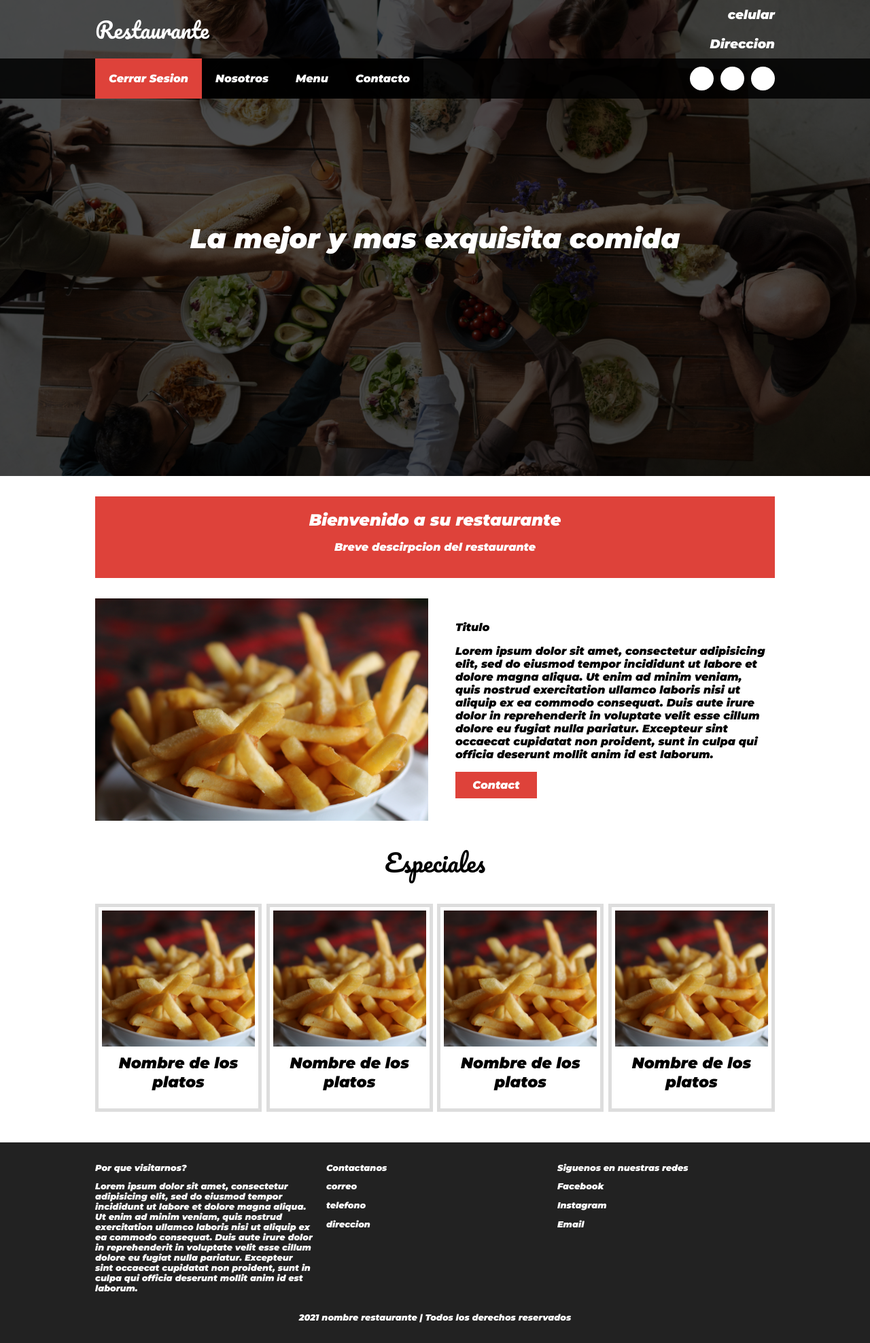
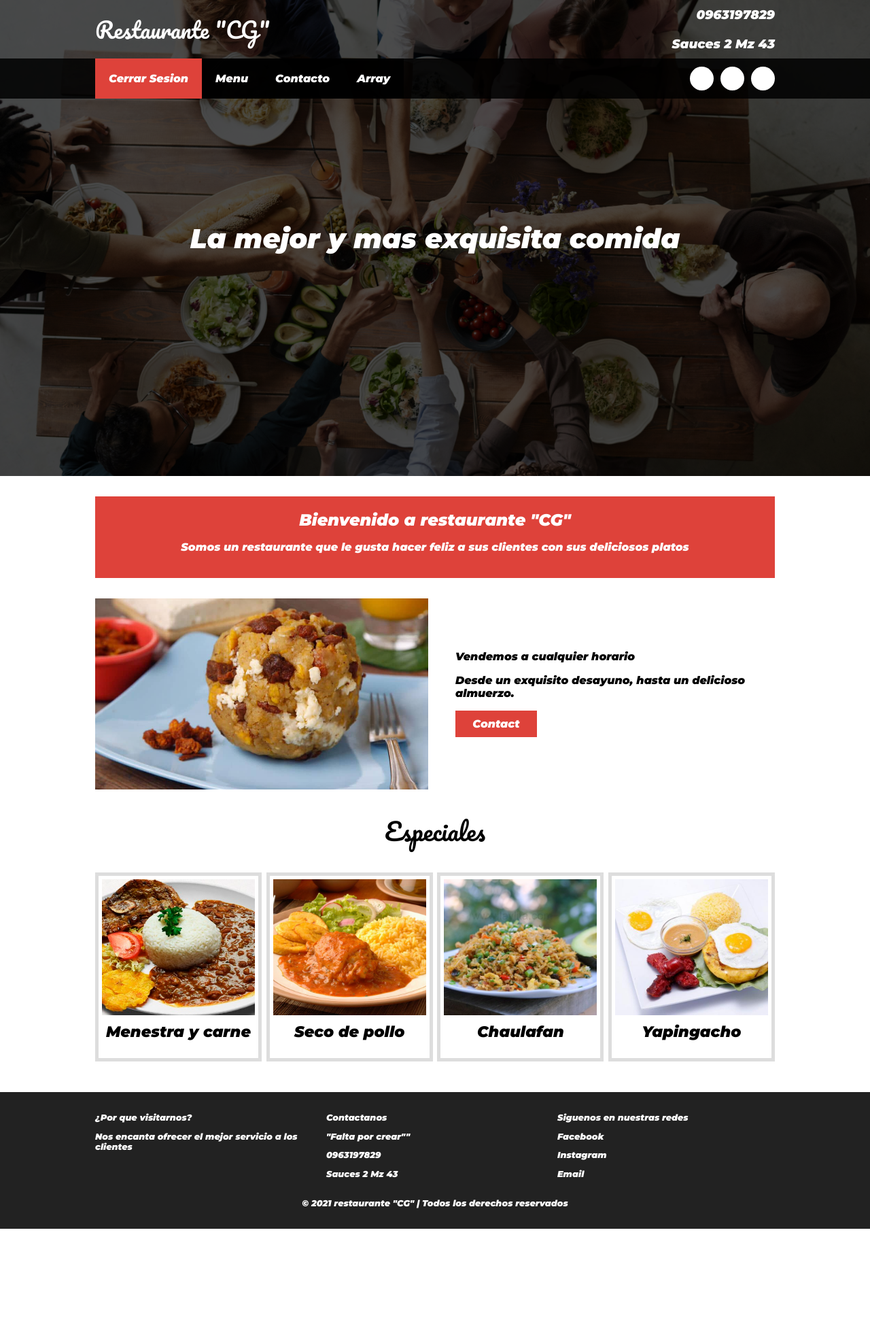
Before and after one commit to luisfer30/restaurante, a PHP site: page /view/bienvenido.php in a window 1280 px wide. Shown: the whole page at 68% size. After the commit the page ends 1807 px from the top, so only its background shows below. Run offline with PHP 8.4, Linux system fonts and the light colour scheme; a user stored in the database is signed in; some libraries are stand-ins or nearby versions.

Commit message:
Terminado el inicio, recuerda avanzar con el menu

```diff
--- a/view/bienvenido.php
+++ b/view/bienvenido.php
@@ -22,14 +22,14 @@
         <header class="main-header">
             <div class="container container--flex">
                 <div class="logo-container column column--50 ">
-                <h1 class="logo">Restaurante</h1>
+                <h1 class="logo">Restaurante "CG"</h1>
                 </div>
                 <div class="main-header__contactInfo column column--50 ">
                     <p class="main-header__contactInfo__phone">
-                        <span class="icon-celular">celular</span>
+                        <span class="icon-celular">0963197829</span>
                         </p>
                        <p class="main-header__contactInfo__address">
-                           <span class="icon-ubicacion">Direccion</span>
+                           <span class="icon-ubicacion">Sauces 2 Mz 43</span>
                     </p>
                 </div>
             </div>
@@ -39,14 +39,14 @@
         <span class="icon-barra" id="btnmenu"></span>
         <ul class="menu" id="menu">
             <li class="menu__item" ><a href="../validaciones/cerrar.php" class="menu__link menu__link--select">Cerrar Sesion</a></li>
-            <li class="menu__item" ><a href="nosotros.html" class="menu__link">Nosotros</a></li>
             <li class="menu__item" ><a href="menu.php" class="menu__link">Menu</a></li>
             <li class="menu__item" ><a href="contacto.php" class="menu__link">Contacto</a></li>
+            <li class="menu__item" ><a href="#" class="menu__link"><?php echo $_SESSION['usuario']; ?></a></li>
         </ul>
         <div class="social-icon">
-            <a href="" class="social-icon__link"><span class="icon-facebook"></span></a>
-            <a href="" class="social-icon__link"><span class="icon-instagram"></span></a>
-            <a href="" class="social-icon__link"><span class="icon-correo"></span></a>
+            <a href="#" class="social-icon__link"><span class="icon-facebook"></span></a>
+            <a href="#" class="social-icon__link"><span class="icon-instagram"></span></a>
+            <a href="#" class="social-icon__link"><span class="icon-correo"></span></a>
         </div>
     </div>
 </nav>
@@ -59,23 +59,18 @@
     <main class="main">
     <section class="group group--color">
 <div class="container">
-    <h2 class="main__tittle">Bienvenido a su restaurante</h2>
-    <p class="main_txt">Breve descirpcion del restaurante</p>
+    <h2 class="main__tittle">Bienvenido a restaurante "CG"</h2>
+    <p class="main_txt">Somos un restaurante que le gusta hacer feliz a sus clientes con sus deliciosos platos</p>
 </div>
     </section>
 <section class="group main__about__description">
     <div class="container container--flex">
         <div class="column column--50">
-        <img src="../imagenes/food1.jpg">
+        <img src="../imagenes/platoP.jpg">
         </div>
         <div class="column column--50">
-        <h3 class="column__title">Titulo</h3>
-        <p class="column_txt">Lorem ipsum dolor sit amet, consectetur adipisicing elit, sed do eiusmod
-        tempor incididunt ut labore et dolore magna aliqua. Ut enim ad minim veniam,
-        quis nostrud exercitation ullamco laboris nisi ut aliquip ex ea commodo
-        consequat. Duis aute irure dolor in reprehenderit in voluptate velit esse
-        cillum dolore eu fugiat nulla pariatur. Excepteur sint occaecat cupidatat non
-        proident, sunt in culpa qui officia deserunt mollit anim id est laborum.</p>
+        <h3 class="column__title">Vendemos a cualquier horario</h3>
+        <p class="column_txt">Desde un exquisito desayuno, hasta un delicioso almuerzo.</p>
 
         <a href="" class="btn btn--contact">Contact</a>
 
@@ -90,17 +85,17 @@
     <h2 class="group__title">Especiales</h2>
     <div class="container container--flex">
     <div class="column column--50-25">
-        <img src="../imagenes/food1.jpg" class="today-special__img">
-        <div class="today-special__title">Nombre de los platos</div>
+        <img src="../imagenes/plato1.jpg" class="today-special__img">
+        <div class="today-special__title">Menestra y carne</div>
     </div><div class="column column--50-25">
-        <img src="../imagenes/food1.jpg" class="today-special__img">
-        <div class="today-special__title">Nombre de los platos</div>
+        <img src="../imagenes/plato2.jpg" class="today-special__img">
+        <div class="today-special__title">Seco de pollo</div>
     </div><div class="column column--50-25">
-        <img src="../imagenes/food1.jpg" class="today-special__img">
-        <div class="today-special__title">Nombre de los platos</div>
+        <img src="../imagenes/plato3.jpg" class="today-special__img">
+        <div class="today-special__title">Chaulafan</div>
     </div><div class="column column--50-25">
-        <img src="../imagenes/food1.jpg" class="today-special__img">
-        <div class="today-special__title">Nombre de los platos</div>
+        <img src="../imagenes/plato4.jpg" class="today-special__img">
+        <div class="today-special__title">Yapingacho</div>
     </div>
 </div>
 </section>
@@ -110,19 +105,14 @@
 <footer class="main-footer">
     <div class="container container--flex">
         <div class="column column--33">
-            <h2 class="column__title">Por que visitarnos?</h2>
-            <p class="column__txt">Lorem ipsum dolor sit amet, consectetur adipisicing elit, sed do eiusmod
-            tempor incididunt ut labore et dolore magna aliqua. Ut enim ad minim veniam,
-            quis nostrud exercitation ullamco laboris nisi ut aliquip ex ea commodo
-            consequat. Duis aute irure dolor in reprehenderit in voluptate velit esse
-            cillum dolore eu fugiat nulla pariatur. Excepteur sint occaecat cupidatat non
-            proident, sunt in culpa qui officia deserunt mollit anim id est laborum.</p>
+            <h2 class="column__title">¿Por que visitarnos?</h2>
+            <p class="column__txt">Nos encanta ofrecer el mejor servicio a los clientes</p>
         </div>
         <div class="column column--33">
             <h2 class="column__title">Contactanos</h2>
-            <p class="column__txt">correo</p>
-            <p class="column__txt">telefono</p>
-            <p class="column__txt">direccion</p>
+            <p class="column__txt">"Falta por crear""</p>
+            <p class="column__txt">0963197829</p>
+            <p class="column__txt">Sauces 2 Mz 43</p>
         </div>
         <div class="column column--33">
             <h2 class="column__title">Siguenos en nuestras redes</h2>
@@ -131,7 +121,7 @@
             <p class="column__txt"><a href="" class="icon-correo">Email</a></p>
         </div>
 
-        <p class="copy"> 2021 nombre restaurante | Todos los derechos reservados</p>
+        <p class="copy"> © 2021 restaurante "CG" | Todos los derechos reservados</p>
 
     </div>
 </footer>
```
Also changed, not shown: imagenes/plato1.jpg (added), imagenes/plato2.jpg (added), imagenes/plato3.jpg (added), imagenes/plato4.jpg (added), imagenes/platoP.jpg (added).
